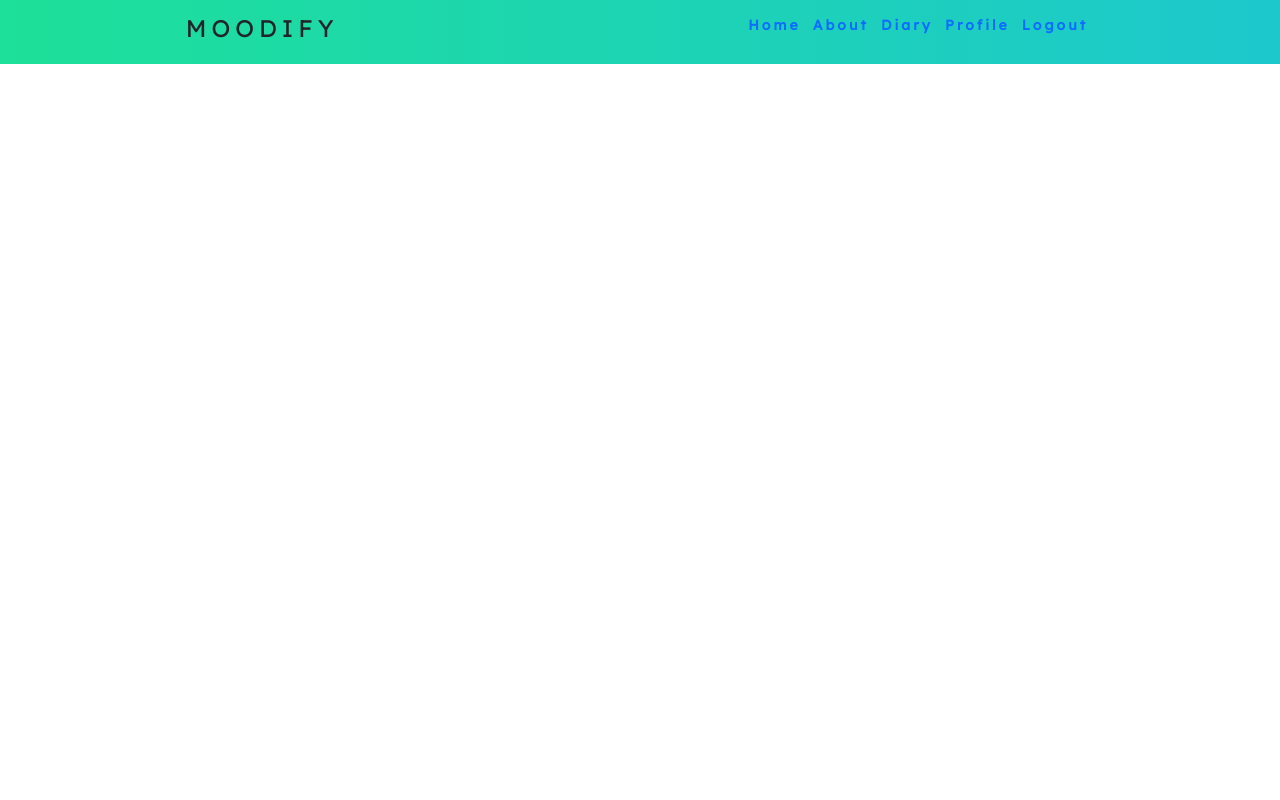
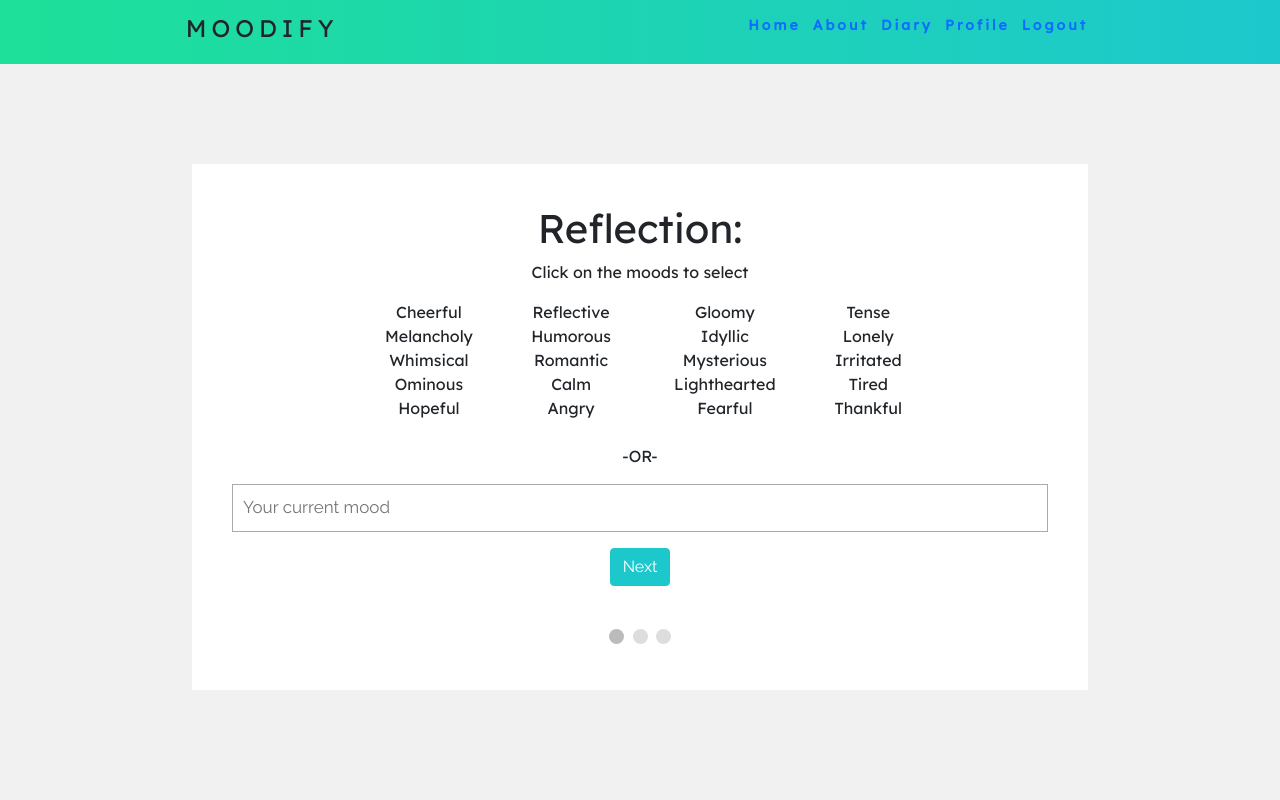
Before and after one commit to ivfranck/Moodify-App, a PHP site: page /entries.php in a window 1280 px wide. Run offline with PHP 8.4, Linux system fonts and the light colour scheme; the visitor is signed in with stand-in values (Sample User, id 1); some libraries are stand-ins or nearby versions.

Commit message:
entry form started

```diff
--- a/authentication/login.php
+++ b/authentication/login.php
@@ -30,5 +30,9 @@
     </form>
 
 </section>
+
+<?php
+include "../header_footer/footer.php";
+?>
 </body>
 </html>
--- a/authentication/profile.php
+++ b/authentication/profile.php
@@ -100,3 +100,7 @@
 
 
 </div>
+
+<?php
+include "../header_footer/footer.php";
+?>
--- a/authentication/signup.php
+++ b/authentication/signup.php
@@ -53,5 +53,8 @@
 
     </section>
 
+<?php
+include "../header_footer/footer.php";
+?>
 </body>
 </html>
--- a/entries.php
+++ b/entries.php
@@ -1 +1,178 @@
 <?php include_once "header_footer/header.php";?>
+
+
+<!DOCTYPE html>
+<html>
+<meta name="viewport" content="width=device-width, initial-scale=1.0">
+<link href="https://fonts.googleapis.com/css?family=Raleway" rel="stylesheet">
+<style>
+    * {
+        box-sizing: border-box;
+    }
+
+    body {
+        background-color: #f1f1f1;
+    }
+
+    #regForm {
+        background-color: #ffffff;
+        margin: 100px auto;
+        font-family: Raleway;
+        padding: 40px;
+        width: 70%;
+        min-width: 300px;
+    }
+
+    h1, p, td {
+        text-align: center;
+    }
+    .moods {
+        margin: auto;
+    }
+
+
+
+    input {
+        padding: 10px;
+        width: 100%;
+        font-size: 17px;
+        font-family: Raleway;
+        border: 1px solid #aaaaaa;
+    }
+
+    /* Mark input boxes that gets an error on validation: */
+    input.invalid {
+        background-color: #ffdddd;
+    }
+
+    /* Hide all steps by default: */
+    .tab {
+        display: none;
+    }
+
+    button {
+        background-color: #4CAF50;
+        color: #ffffff;
+        border: none;
+        padding: 10px 20px;
+        font-size: 17px;
+        font-family: Raleway;
+        cursor: pointer;
+    }
+
+    button:hover {
+        opacity: 0.8;
+    }
+
+    #prevBtn {
+        background-color: #bbbbbb;
+    }
+
+    /* Make circles that indicate the steps of the form: */
+    .step {
+        height: 15px;
+        width: 15px;
+        margin: 0 2px;
+        background-color: #bbbbbb;
+        border: none;
+        border-radius: 50%;
+        display: inline-block;
+        opacity: 0.5;
+    }
+
+    .step.active {
+        opacity: 1;
+    }
+
+    /* Mark the steps that are finished and valid: */
+    .step.finish {
+        background-color: #1DC8CD;
+    }
+</style>
+<body>
+
+
+
+
+
+
+
+<form id="regForm" action="action.php" method="post">
+    <h1 class="idea">Reflection:</h1>
+    <!-- One "tab" for each step in the form: -->
+    <div class="tab">
+        <p>Click on the moods to select</p>
+        <p><table class="moods" style="width:70%">
+            <tr>
+                <td>Cheerful</td>
+                <td>Reflective</td>
+                <td>Gloomy</td>
+                <td>Tense</td>
+            </tr>
+            <tr>
+                <td>Melancholy</td>
+                <td>Humorous</td>
+                <td>Idyllic</td>
+                <td>Lonely</td>
+            </tr>
+            <tr>
+                <td>Whimsical</td>
+                <td>Romantic</td>
+                <td>Mysterious</td>
+                <td>Irritated</td>
+            </tr>
+            <tr>
+                <td>Ominous</td>
+                <td>Calm</td>
+                <td>Lighthearted</td>
+                <td>Tired</td>
+            </tr>
+            <tr>
+                <td>Hopeful</td>
+                <td>Angry</td>
+                <td>Fearful</td>
+                <td>Thankful</td>
+            </tr>
+        </table><br/>
+        <p>-OR-</p>
+        <input type="text" id="mood" placeholder="Your current mood"></p>
+    </div>
+    <div class="tab">
+        <p>Tell us about your day</p>
+        <p>
+            <textarea class="entry-textbox" placeholder="What happened today?"></textarea>
+        </p>
+    </div>
+    <div class="tab"><p>Pick a picture that best describes your mood</p>
+        <p><input value="this field will be hidden" name="pic"></p>
+    </div>
+    <div style="overflow:auto;">
+        <div style="text-align: center;">
+            <button type="button" class="btn btn-primary" id="prevBtn" onclick="nextPrev(-1)" style="border-color: lightgray">Previous</button>
+            <button type="button" class="btn btn-primary" name="nextBtn" id="nextBtn" onclick="nextPrev(1)" style="background-color: #1DC8CD; border-color: #1DC8CD">Next</button>
+        </div>
+    </div>
+    <!-- Circles which indicates the steps of the form: -->
+    <div style="text-align:center;margin-top:40px;">
+        <span class="step"></span>
+        <span class="step"></span>
+        <span class="step"></span>
+    </div>
+</form>
+
+
+
+
+
+
+
+
+
+
+
+
+
+<script type="text/javascript" src="js/entries.js"></script>
+
+</body>
+</html>
--- a/header_footer/footer.php
+++ b/header_footer/footer.php
@@ -34,3 +34,4 @@
     </div>
 
 </footer>
+<script src="/js/index.js"></script>
--- a/header_footer/header.php
+++ b/header_footer/header.php
@@ -43,7 +43,7 @@ session_start();
         <?php
         if(isset($_SESSION["userName"])){
             echo "<li><a href='#'>About</a></li>";
-            echo "<li><a href='../diary.php'>Diary</a></li>";
+            echo "<li><a href='../entries.php'>Diary</a></li>";
             echo "<li><a href='../authentication/profile.php'>Profile</a></li>";
             echo "<li><a href='../authentication/includes/logout-inc.php'>Logout</a></li>";
         }
--- a/index.php
+++ b/index.php
@@ -215,7 +215,7 @@
     <?php
         include "header_footer/footer.php";
     ?>
-    <script src="/js/index.js"></script>
+
 </body>
 
 </html>
--- /dev/null
+++ b/js/entries.js
@@ -0,0 +1,96 @@
+
+var currentTab = 0; // Current tab is set to be the first tab (0)
+showTab(currentTab); // Display the current tab
+
+function showTab(n) {
+    // This function will display the specified tab of the form...
+    var x = document.getElementsByClassName("tab");
+    x[n].style.display = "block";
+    //... and fix the Previous/Next buttons:
+    if (n == 0) {
+        document.getElementById("prevBtn").style.display = "none";
+    } else {
+        document.getElementById("prevBtn").style.display = "inline";
+    }
+    if (n == (x.length - 1)) {
+        document.getElementById("nextBtn").innerHTML = "Submit";
+    } else {
+        document.getElementById("nextBtn").innerHTML = "Next";
+    }
+    //... and run a function that will display the correct step indicator:
+    fixStepIndicator(n)
+}
+
+function nextPrev(n) {
+    // This function will figure out which tab to display
+    var x = document.getElementsByClassName("tab");
+    // Exit the function if any field in the current tab is invalid:
+    if (n == 1 && !validateForm()) return false;
+    // Hide the current tab:
+    x[currentTab].style.display = "none";
+    // Increase or decrease the current tab by 1:
+    currentTab = currentTab + n;
+    // if you have reached the end of the form...
+    if (currentTab >= x.length) {
+        // ... the form gets submitted:
+        document.getElementById("nextBtn").setAttribute("type", "submit");
+        document.getElementById("regForm").submit();
+        return false;
+    }
+    // Otherwise, display the correct tab:
+    showTab(currentTab);
+}
+
+function validateForm() {
+    // This function deals with validation of the form fields
+    var x, y, i, valid = true;
+    x = document.getElementsByClassName("tab");
+    y = x[currentTab].getElementsByTagName("input");
+    // A loop that checks every input field in the current tab:
+    for (i = 0; i < y.length; i++) {
+        // If a field is empty...
+        if (y[i].value == "") {
+            // add an "invalid" class to the field:
+            y[i].className += " invalid";
+            // and set the current valid status to false
+            valid = false;
+        }
+    }
+    // If the valid status is true, mark the step as finished and valid:
+    if (valid) {
+        document.getElementsByClassName("step")[currentTab].className += " finish";
+    }
+    return valid; // return the valid status
+}
+
+function fixStepIndicator(n) {
+    // This function removes the "active" class of all steps...
+    var i, x = document.getElementsByClassName("step");
+    for (i = 0; i < x.length; i++) {
+        x[i].className = x[i].className.replace(" active", "");
+    }
+    //... and adds the "active" class on the current step:
+    x[n].className += " active";
+}
+// array to store all selected words
+var selected_words = [];
+var wrd = document.querySelectorAll("td")
+wrd.forEach(item => {
+    item.addEventListener("mouseover", function () {
+        item.style.cursor = "pointer";
+        item.style.borderRadius = "25px";
+        item.style.backgroundColor = "#1DC8CD";
+    });
+    item.addEventListener("mouseout", function () {
+        item.style.backgroundColor = "transparent";
+    });
+    item.addEventListener("click", function () {
+        // does not add the word if it's already in the array
+        if (!selected_words.includes(item.innerText)){
+            selected_words.push(item.innerText);
+        }
+        // convert to string and place in the input field
+        var selection = selected_words.toString();
+        document.getElementById("mood").value = selection;
+    });
+});
```
Also changed, not shown: action.php (added, +34 -0 lines), images/moods/1.jpg (added), images/moods/10.jpg (added), images/moods/2.jpg (added), images/moods/3.jpg (added), images/moods/4.jpg (added), images/moods/5.jpg (added), images/moods/6.jpg (added), images/moods/7.jpg (added), images/moods/8.jpg (added), images/moods/9.jpg (added).
